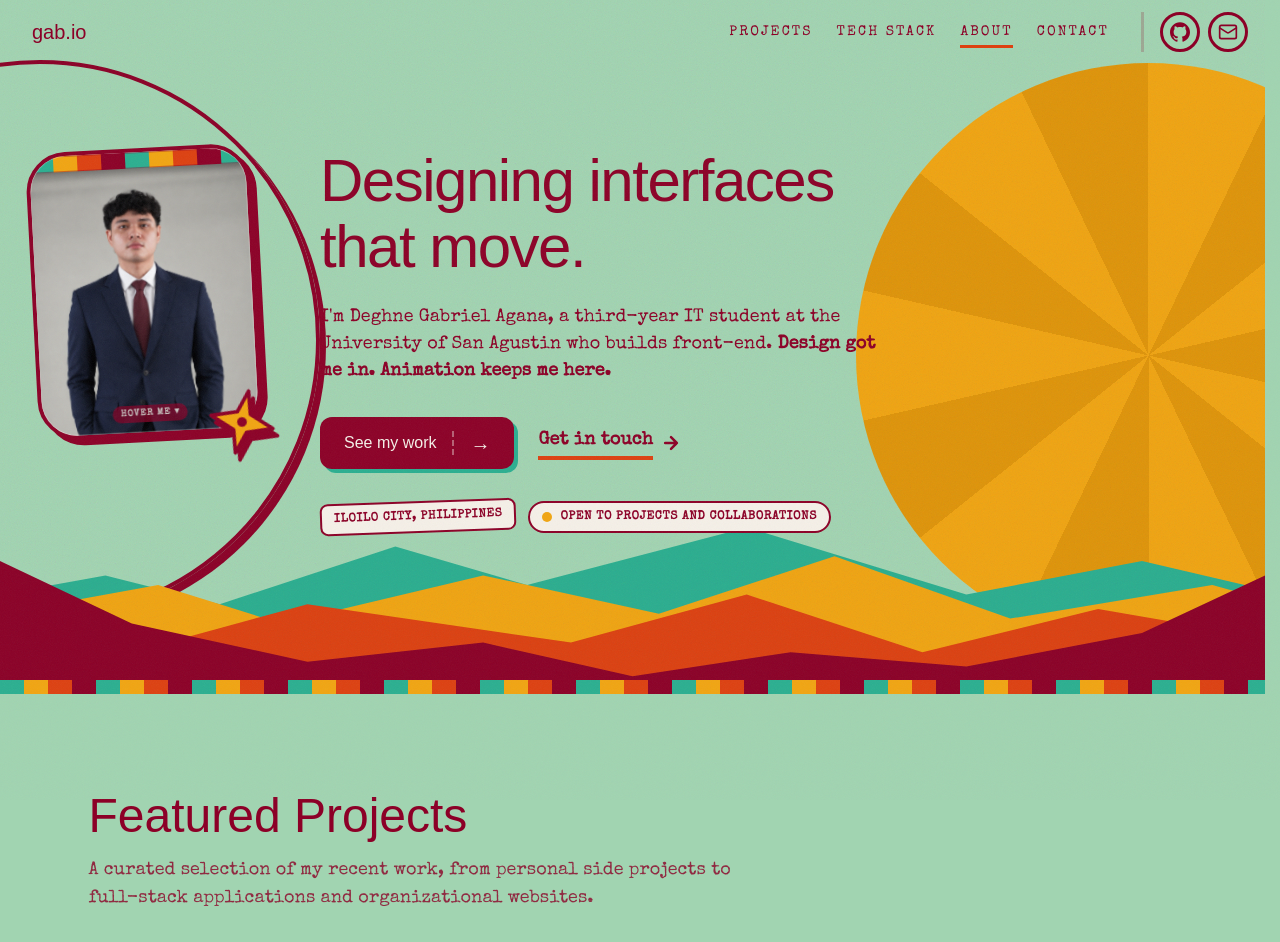
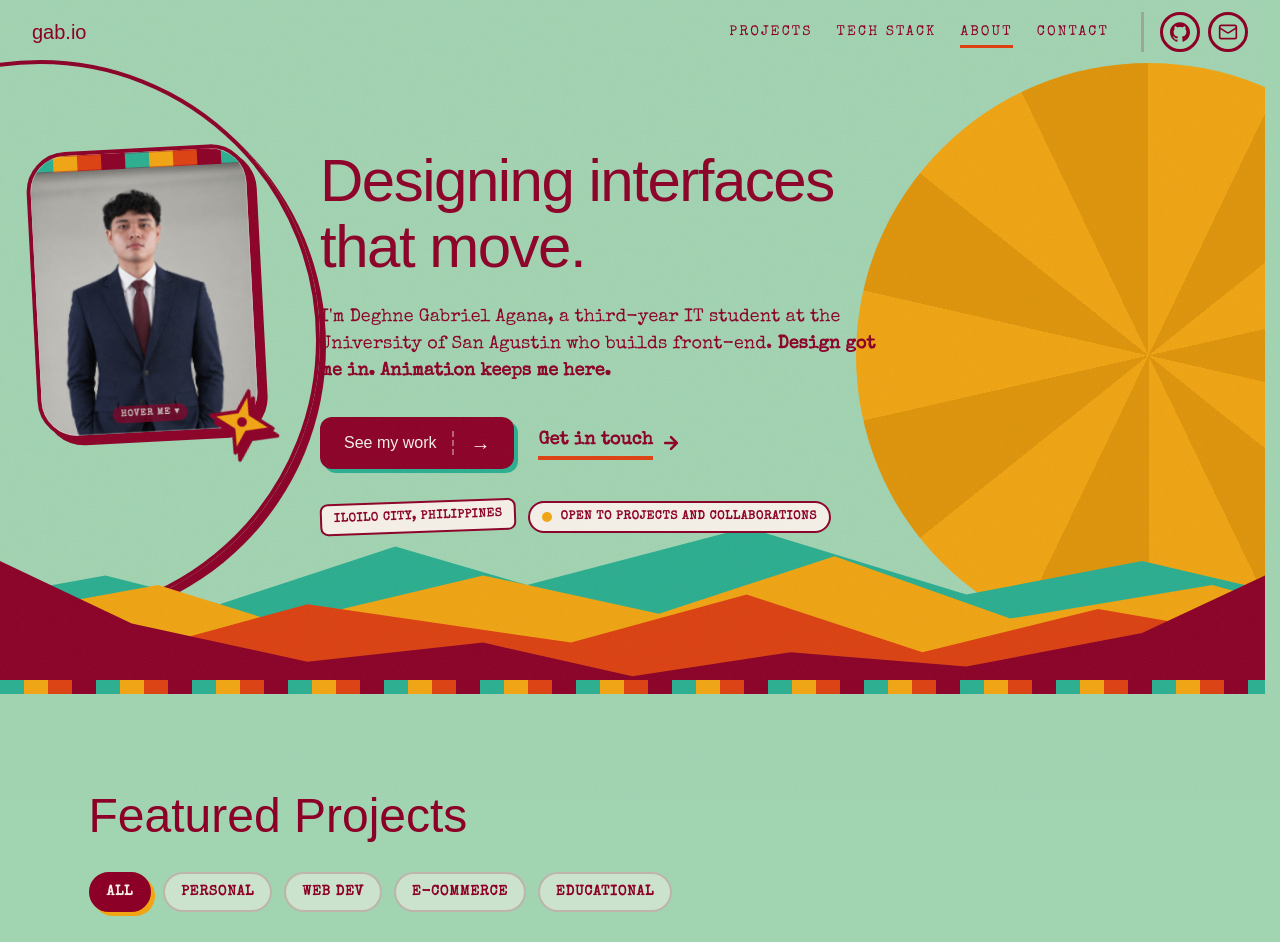
Before and after one commit to DeghneG/gab.io, a Next.js app: page / in a window 1280 px wide. Shown: the top 942 px of the page. Built offline with nearby package versions, Linux system fonts and the light colour scheme; grey boxes are pictures that could not be loaded; a web font is replaced by a local one.

Commit message:
fix(projects): remove subtitle under Featured Projects heading

```diff
--- a/src/components/sections/Projects.tsx
+++ b/src/components/sections/Projects.tsx
@@ -355,13 +355,7 @@ export default function Projects() {
       <div className="relative z-30 mx-auto max-w-6xl w-full px-6 md:px-8">
         {/* Section heading */}
         <div className="mb-8 md:mb-10">
-          <h2 className="text-3xl md:text-5xl text-wine mb-3 md:mb-4">Featured Projects</h2>
-          <p
-            className="text-base md:text-lg text-wine/80 max-w-2xl mb-6 md:mb-8"
-            style={{ fontFamily: "var(--font-body)" }}
-          >
-            A curated selection of my recent work, from personal side projects to full-stack applications and organizational websites.
-          </p>
+          <h2 className="text-3xl md:text-5xl text-wine mb-6 md:mb-8">Featured Projects</h2>
 
           {/* Sorter Pills */}
           <div className="flex flex-wrap gap-2.5 sm:gap-3">
```
